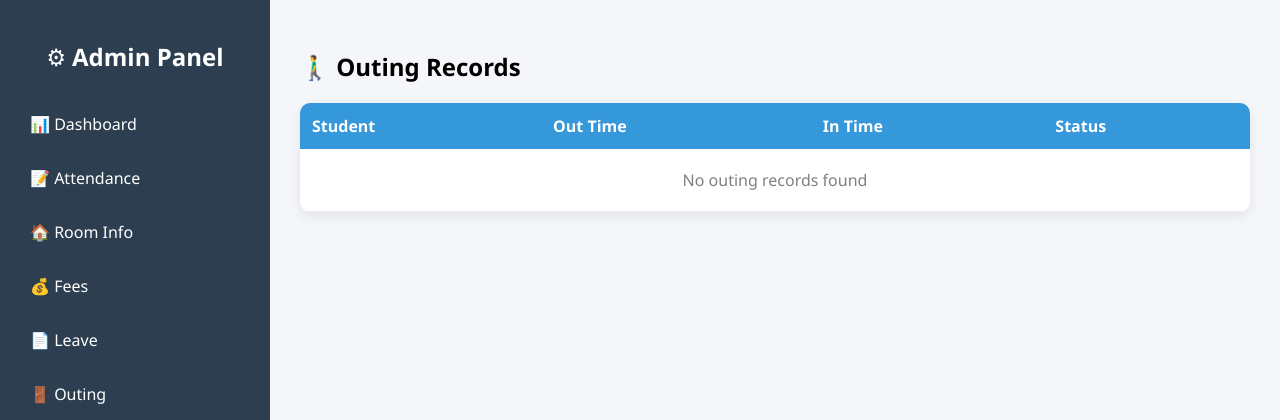
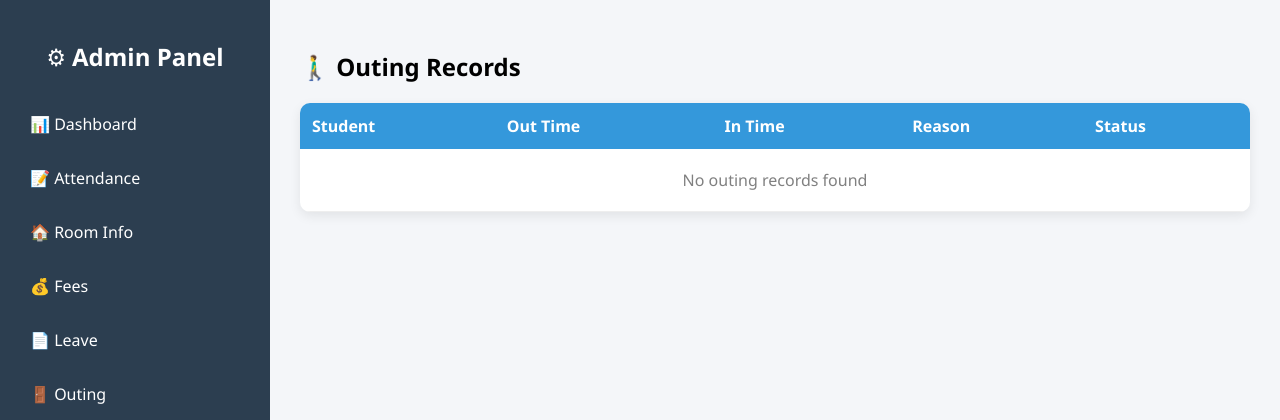
Before and after one commit to vrushabhzingade7-arch/hostel_management, a Django app: page /outing_admin/ in a window 1280 px wide. Shown: the top 420 px of the page. Run offline with Django 5.2, Linux system fonts and the light colour scheme; the visitor is signed in with stand-in values (Sample User, id 1); data that the repository does not hold is empty.

Commit message:
updated leave system, outing reason, role based access

```diff
--- a/hostel/models.py
+++ b/hostel/models.py
@@ -92,6 +92,9 @@ class Outing(models.Model):
 
     date = models.DateField(auto_now_add=True)
 
+    # ✅ ADD THIS LINE
+    reason = models.TextField(blank=True, null=True)
+
     class Meta:
         ordering = ['-out_time']
 
--- a/hostel/templates/outing_admin.html
+++ b/hostel/templates/outing_admin.html
@@ -150,18 +150,30 @@
         <th>Student</th>
         <th>Out Time</th>
         <th>In Time</th>
+        <th>Reason</th> <!-- ✅ NEW COLUMN -->
         <th>Status</th>
     </tr>
 
     {% for outing in outings %}
     <tr>
         <td>👤 {{ outing.student.user.username }}</td>
+
         <td>{{ outing.out_time }}</td>
+
         <td>
             {% if outing.in_time %}
                 {{ outing.in_time }}
             {% else %}
                 -
+            {% endif %}
+        </td>
+
+        <!-- ✅ SHOW REASON -->
+        <td>
+            {% if outing.reason %}
+                {{ outing.reason }}
+            {% else %}
+                <span style="color:gray;">No reason</span>
             {% endif %}
         </td>
 
@@ -176,7 +188,7 @@
 
     {% empty %}
     <tr>
-                <td colspan="4" class="empty">No outing records found</td>
+        <td colspan="5" class="empty">No outing records found</td>
     </tr>
     {% endfor %}
 </table>
--- a/hostel/views.py
+++ b/hostel/views.py
@@ -331,10 +331,19 @@ def outing_student(request):
 def mark_out(request):
     student = Student.objects.get(user=request.user)
 
-    if not Outing.objects.filter(student=student, in_time__isnull=True).exists():
-        Outing.objects.create(student=student, out_time=now())
+    if request.method == "POST":
+        reason = request.POST.get("reason")
 
-    return redirect('outing_student')
+        if not Outing.objects.filter(student=student, in_time__isnull=True).exists():
+            Outing.objects.create(
+                student=student,
+                out_time=now(),
+                reason=reason
+            )
+
+        return redirect('outing_student')
+
+    return render(request, 'mark_out.html')
 
 
 @login_required
```
Also changed, not shown: hostel/templates/outing_student.html (+15 -4 lines). Lines whose indentation alone changed are shown as unchanged.
